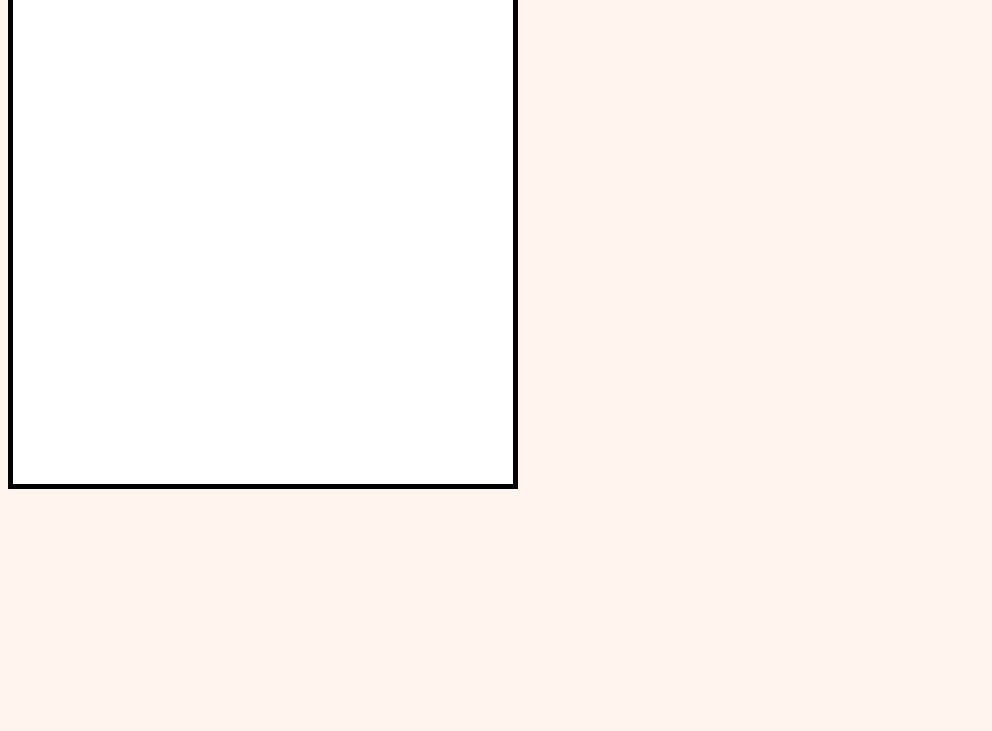
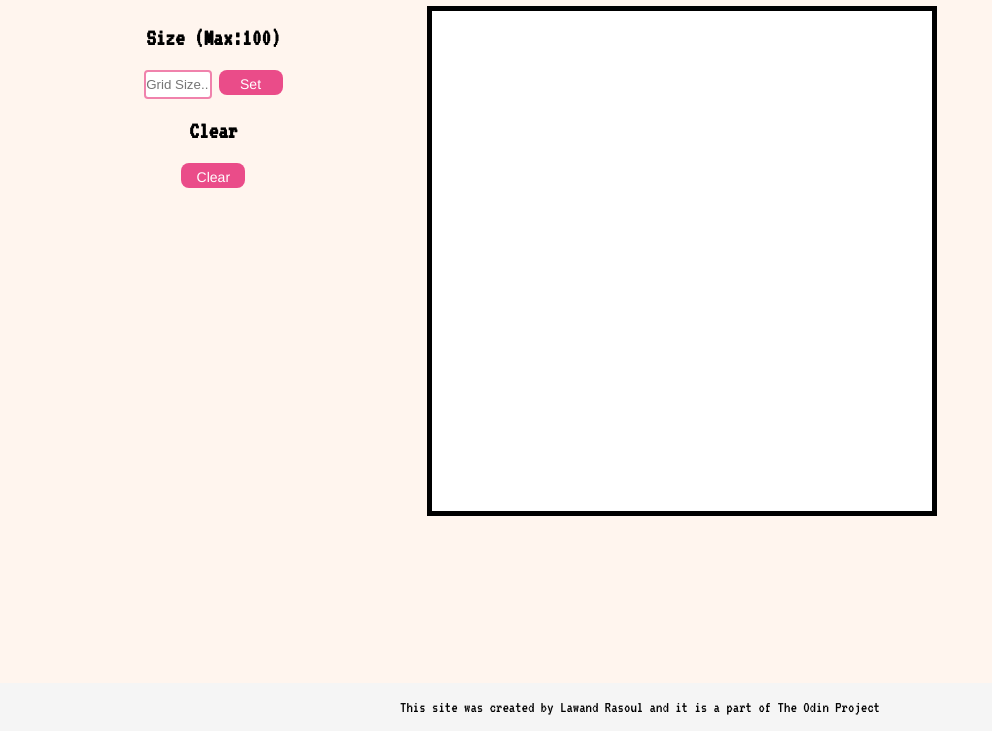
Before and after one commit to LawandRobinRasoul/Sketchpad, a plain HTML site: page index.html in a window 1280 px wide. Shown: the part 69-800 px from the top of the page, without its empty margins (0-992 px from the left). Drawn offline with Linux system fonts and the light colour scheme.

Commit message:
Added css to make the content look nice (flexbox) and adeed fucntion to clear the sketchpad

```diff
--- a/app.js
+++ b/app.js
@@ -1,5 +1,6 @@
 const container = document.querySelector(".container");
 const setBtn = document.querySelector(".set-btn");
+const clearBtn = document.querySelector(".clear-btn");
 let bool = false;
 let mouseDown = false;
 document.body.onmousedown = () => (mouseDown = true);
@@ -9,6 +10,16 @@ addGrids();
 setBtn.addEventListener("click", function () {
 	addGrids(true);
 });
+
+clearBtn.addEventListener("click", clearGrids);
+
+function clearGrids() {
+	const grids = document.getElementsByClassName("grid");
+
+	for (const grid of grids) {
+		grid.classList.remove("colored");
+	}
+}
 
 function addGrids(bool) {
 	let grids = 256;
@@ -22,6 +33,8 @@ function addGrids(bool) {
 		);
 
 		fillContainer(grids);
+
+		document.querySelector(".grid-value").value = "";
 	} else {
 		container.replaceChildren();
 		fillContainer(grids);
--- a/index.html
+++ b/index.html
@@ -6,11 +6,35 @@
 		<meta name="viewport" content="width=device-width, initial-scale=1.0" />
 		<link rel="stylesheet" href="style.css" />
 		<script src="app.js" defer></script>
+		<link
+			href="https://fonts.googleapis.com/css2?family=VT323&display=swap"
+			rel="stylesheet"
+		/>
 		<title>Sketchpad</title>
 	</head>
 	<body>
-		<input type="text" placeholder="Numbers of squares..." class="grid-value" />
-		<button class="set-btn">Set</button>
-		<div class="container"></div>
+		<h1>Skissa på ditt konstverk!</h1>
+		<div class="flex">
+			<div class="left">
+				<h2>Size (Max:100)</h2>
+				<div class="size">
+					<input type="text" placeholder="Grid Size.." class="grid-value" />
+					<button class="set-btn">Set</button>
+				</div>
+				<h2>Clear</h2>
+				<div class="Clear">
+					<button class="clear-btn">Clear</button>
+				</div>
+			</div>
+			<div class="right">
+				<div class="container"></div>
+			</div>
+		</div>
+		<footer>
+			<p>
+				This site was created by Lawand Rasoul and it is a part of The Odin
+				Project
+			</p>
+		</footer>
 	</body>
 </html>
--- a/style.css
+++ b/style.css
@@ -1,5 +1,27 @@
 body {
 	background-color: seashell;
+	display: flex;
+	flex-direction: column;
+	text-align: center;
+	font-family: "VT323", monospace;
+	margin: 0;
+	min-height: 100vh;
+}
+
+.flex {
+	display: flex;
+	justify-content: center;
+	flex: 1;
+}
+
+.left {
+	flex: 1;
+	display: flex;
+	flex-direction: column;
+}
+
+.right {
+	flex: 2;
 }
 
 .container {
@@ -23,7 +45,7 @@ body {
 	background-color: yellow;
 }
 
-.set-btn {
+button {
 	background-color: #ea4c89;
 	border-radius: 8px;
 	border-style: none;
@@ -40,18 +62,34 @@ body {
 	list-style: none;
 	margin: 0;
 	outline: none;
-	padding: 8px 14px;
+	padding: 4px 12px;
 	position: relative;
 	text-align: center;
 	text-decoration: none;
 	transition: color 100ms;
-	vertical-align: baseline;
+	vertical-align: top;
 	user-select: none;
 	-webkit-user-select: none;
 	touch-action: manipulation;
+	width: 64px;
+	height: 25px;
 }
 
 .set-btn:hover,
 .set-btn:focus {
 	background-color: #f082ac;
 }
+
+input[type="text"] {
+	border: 2px solid #f082ac;
+	border-radius: 4px;
+	width: 64px;
+	height: 25px;
+	vertical-align: top;
+	margin: 0;
+	padding: 0;
+}
+
+footer {
+	background-color: whitesmoke;
+}
```
